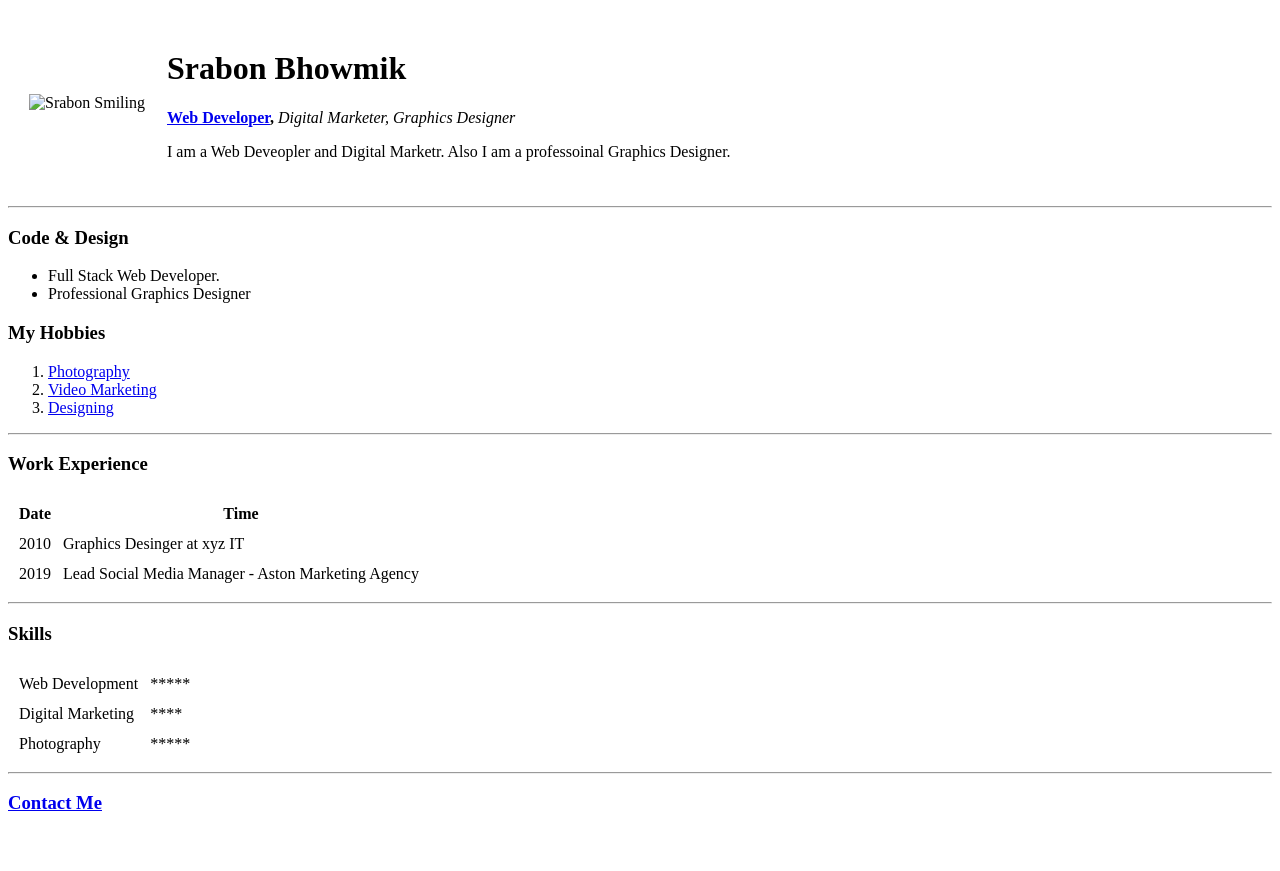
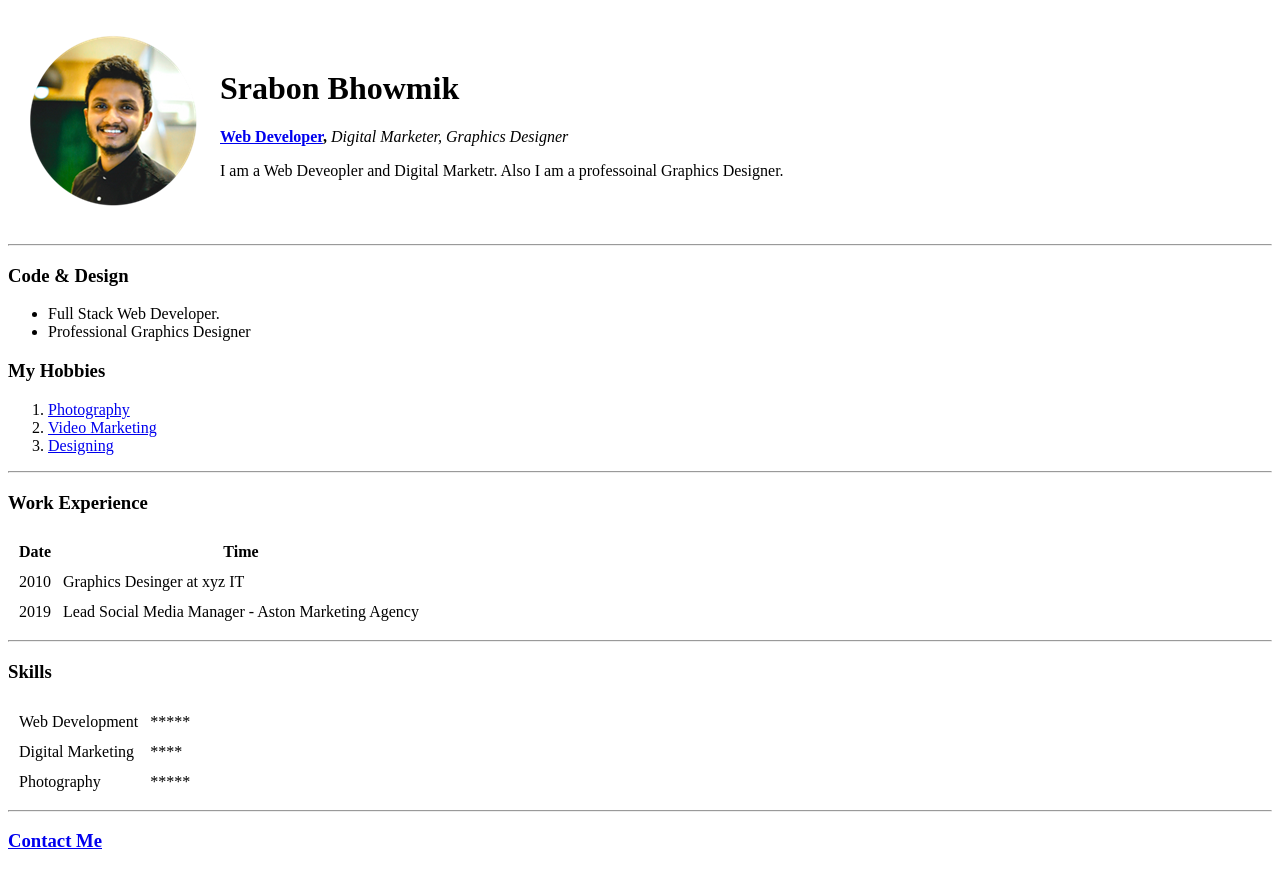
Before and after one commit to SrabonBhowmik7/CVdemo, a plain HTML site: page index.html in a window 1280 px wide. Before the commit the page ends 833 px from the top, so only its background shows below. Drawn offline with Linux system fonts and the light colour scheme.

Commit message:
Update index.html

```diff
--- a/index.html
+++ b/index.html
@@ -9,7 +9,7 @@
 <body>
   <table cellspacing="20" >
     <tr>
-      <td> <img src="img/srbn1.png." alt="Srabon Smiling ">  </td>
+      <td> <img src="img/srbn1.png" alt="Srabon Smiling ">  </td>
       <td>    <h1> Srabon Bhowmik </h1>
         <p> <strong> <a href="https://github.com/SrabonBhowmik7"> Web Developer</a>, </strong> <em> Digital Marketer, Graphics Designer </em></p>
         <p> I am a Web Deveopler and Digital Marketr. Also I am a professoinal Graphics Designer.</p></td>
```
